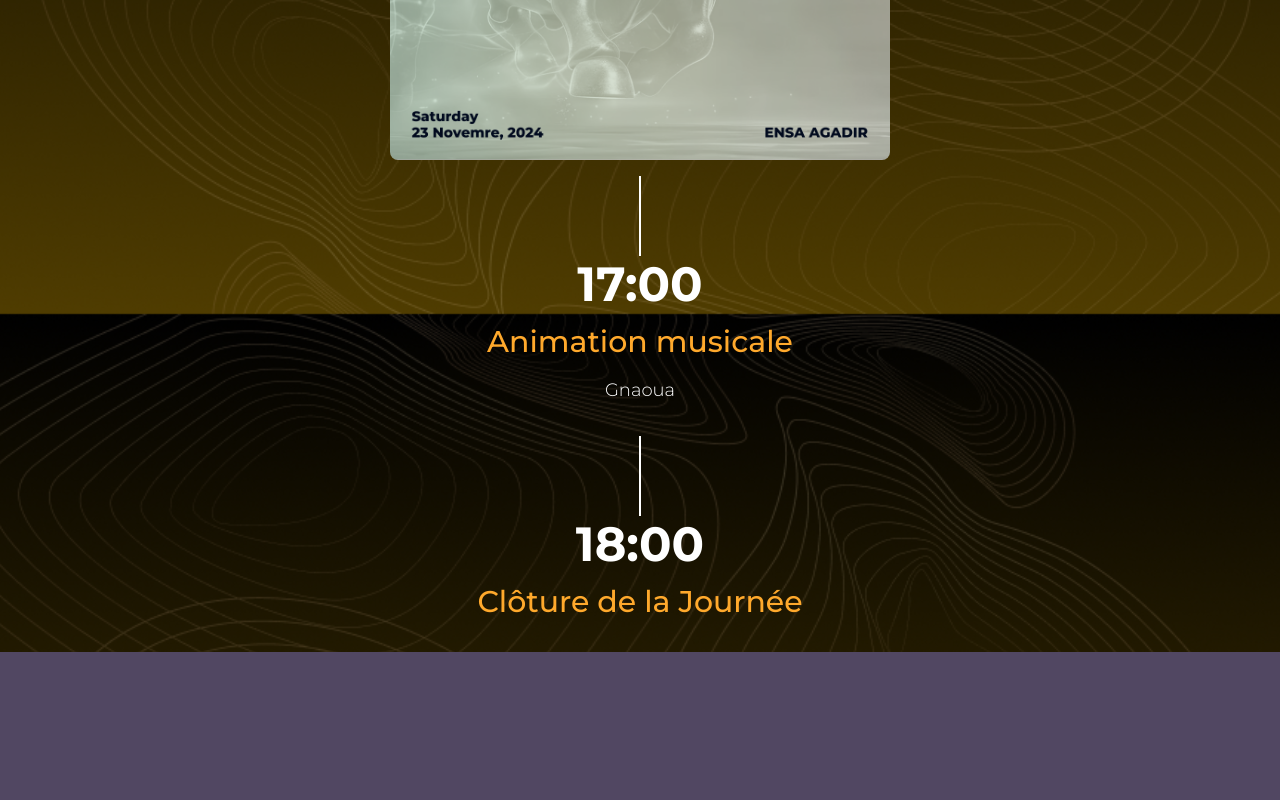
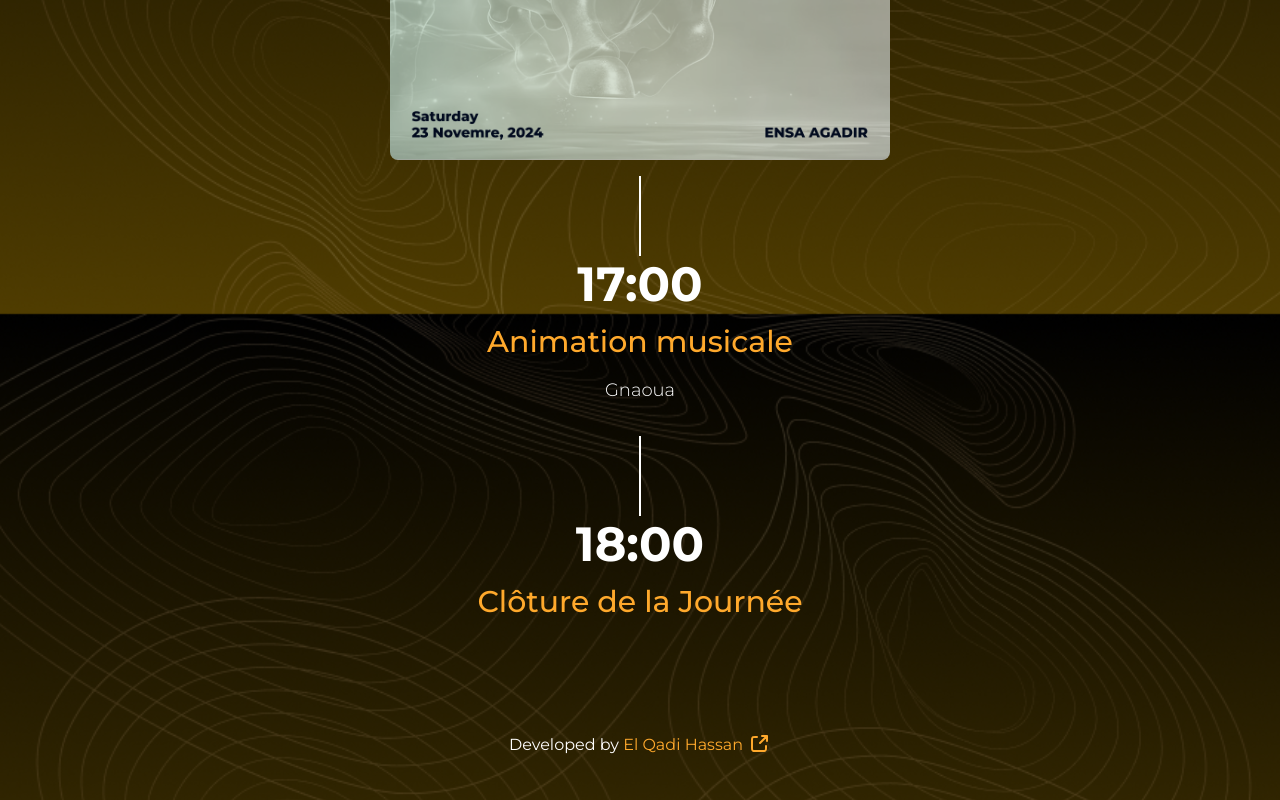
Before and after one commit to hassanelq/financial-day-planning, a Next.js app: page / in a window 1280 px wide. Shown: the part 6086-6886 px from the top of the page. Before the commit the page ends 6738 px from the top, so only its background shows below. Built offline with nearby package versions, Linux system fonts and the light colour scheme.

Commit message:
fix: uncomment developer information section in the homepage

```diff
--- a/app/page.js
+++ b/app/page.js
@@ -167,7 +167,7 @@ export default function Home() {
           );
         })}
       </div>
-      {/* <p className="pt-6 pb-10">
+      <p className="pt-6 pb-10">
         {" "}
         Developed by{" "}
         <a
@@ -177,7 +177,7 @@ export default function Home() {
           El Qadi Hassan
           <Image src={link} alt="LinkedIn" className="w-6 ml-1 inline mb-1" />
         </a>
-      </p> */}
+      </p>
     </div>
   );
 }
```
